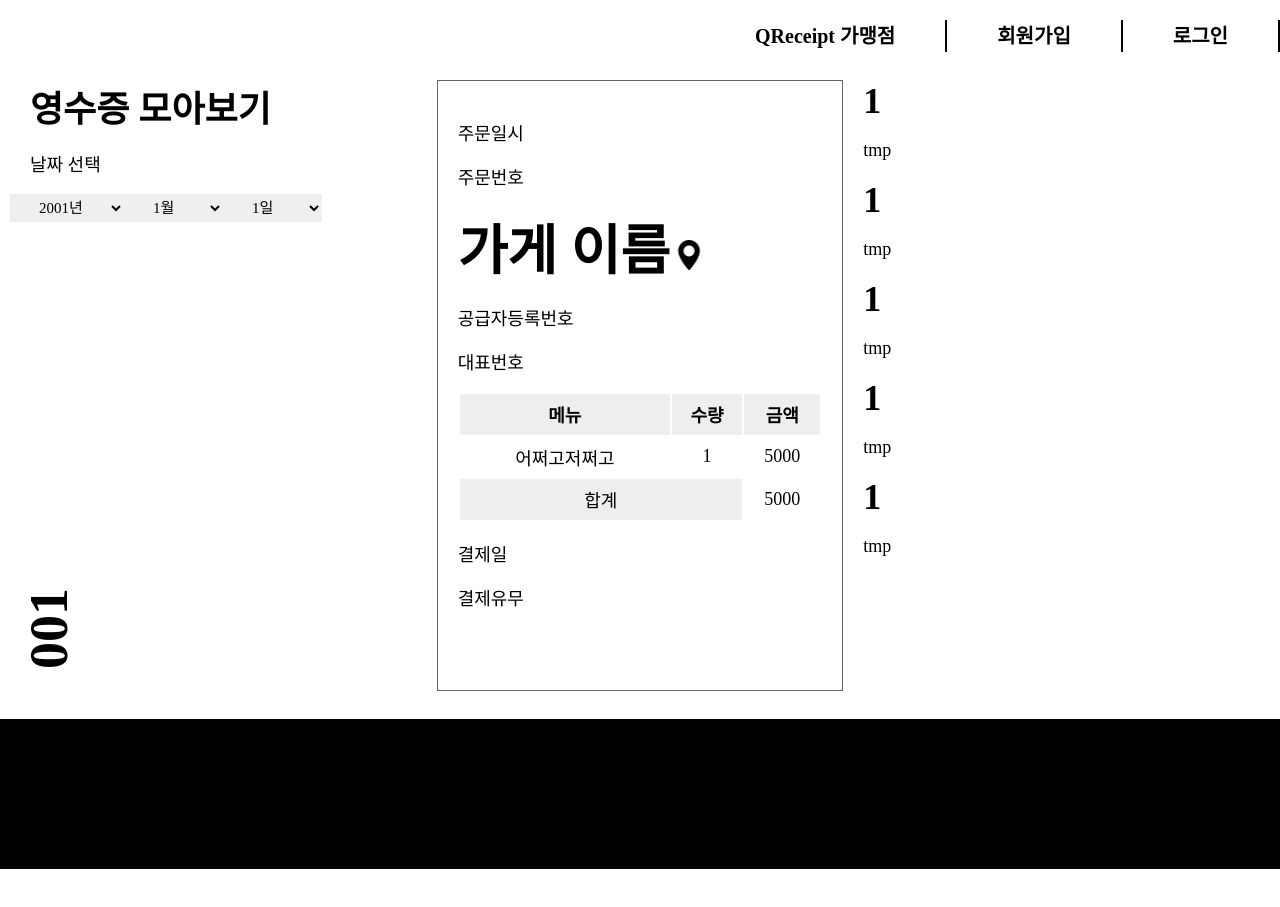
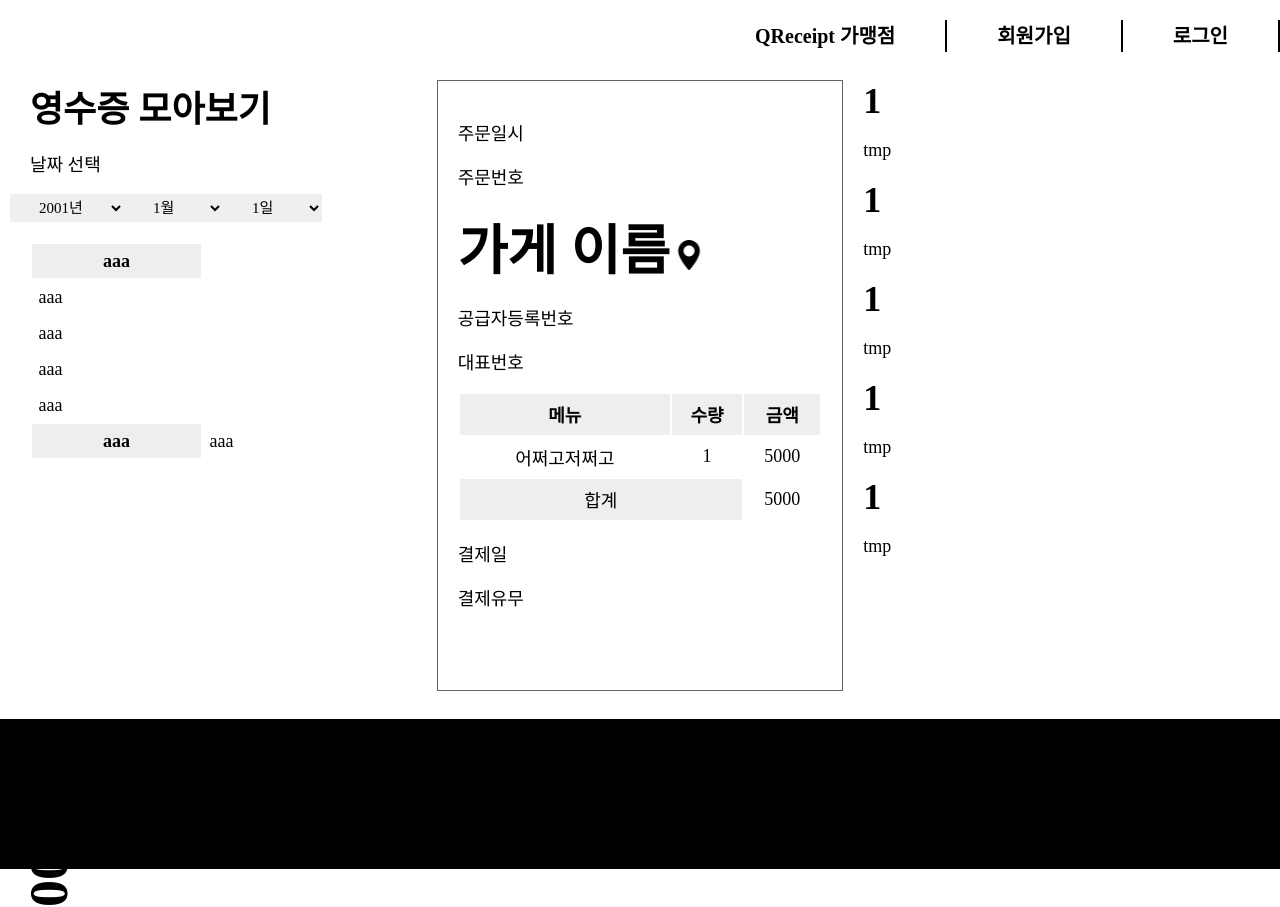
Before and after one commit to QReceipt/Front, a React (Create React App) app: page /all in a window 1280 px wide. Before the commit the page ends 869 px from the top, so only its background shows below. Built offline with nearby package versions, Linux system fonts and the light colour scheme; a web font is replaced by a local one.

Commit message:
21/08/05 테이블 임시 추가

```diff
--- a/src/App.css
+++ b/src/App.css
@@ -122,6 +122,11 @@ select {
     text-align: center;
 }
 
+#all-table{
+  margin : 20px  0 0 20px;
+  width:80%;
+}
+
 td,
 th,
 tr {
--- /dev/null
+++ b/src/components/Presentational/UI/molecules/AllTable.js
@@ -0,0 +1,64 @@
+import React from "react";
+
+import Td from "../atoms/Td.js"
+import Tr from "../atoms/Tr.js"
+import Th from "../atoms/Th.js"
+
+
+const AllTable = () => {
+
+    return (
+            <table id = "all-table">
+                <tr><th>aaa</th></tr>
+                <tr><td>aaa</td></tr>
+                <tr><td>aaa</td></tr>
+                <tr><td>aaa</td></tr>
+                <tr><td>aaa</td></tr>
+                <tr><th>aaa</th><td>aaa</td></tr>
+            </table>
+    )
+}
+
+export default AllTable;
+
+/*
+
+
+const ReceiptTable = () => {
+
+    return (
+            <table id = "receipt-table">
+                <Tr>
+                    <Th content="gd">
+
+                    </Th>
+                    <Th content="gd">
+                        수량
+                    </Th>
+                    <Th content="gdgsag">
+                        금액
+                    </Th>
+                </Tr>
+                <Tr>
+                    <Td content="gd">
+                       어쩌고저쩌고
+                    </Td>
+                    <Td content="gdgsag">
+                       1
+                    </Td>
+                    <Td content="gdgsag">
+                       5000
+                    </Td>
+                </Tr>
+                <Tr>
+                    <Td id ="receipt-total" colspan ="2" content="gd">
+                        합계
+                    </Td>
+                    <Td content="gdgsag">
+                       5000
+                    </Td>
+                </Tr>
+            </table>
+    )
+}
+*/
--- a/src/components/Presentational/pages/SeeAll.js
+++ b/src/components/Presentational/pages/SeeAll.js
@@ -8,6 +8,7 @@ import Footer from "../UI/atoms/Footer"
 import Detail from "../UI/organisms/Detail"
 import SubTitle from "../UI/atoms/SubTitle"
 import SelTit from "../UI/atoms/SimContent"
+import Table from "../UI/molecules/AllTable"
 
 const SeeAll = () => {
     return (
@@ -21,6 +22,7 @@ const SeeAll = () => {
                             <SelTit content="날짜 선택"/>
                         </div>
                         <Date/>
+                        <Table/>
                         <Page num="001"/>
                     </div>
                     <div className="item"><Receipt map="false"/></div>
```
